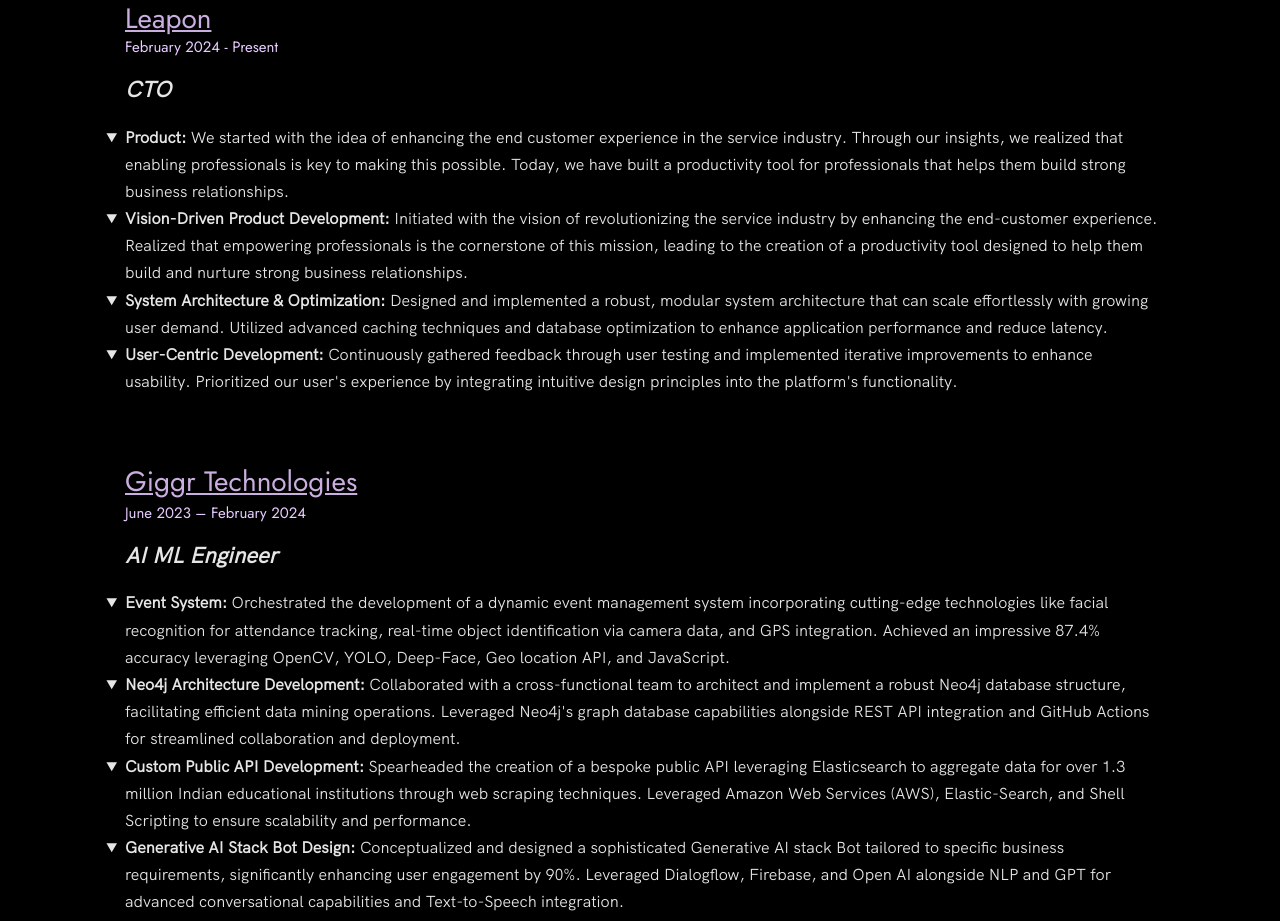
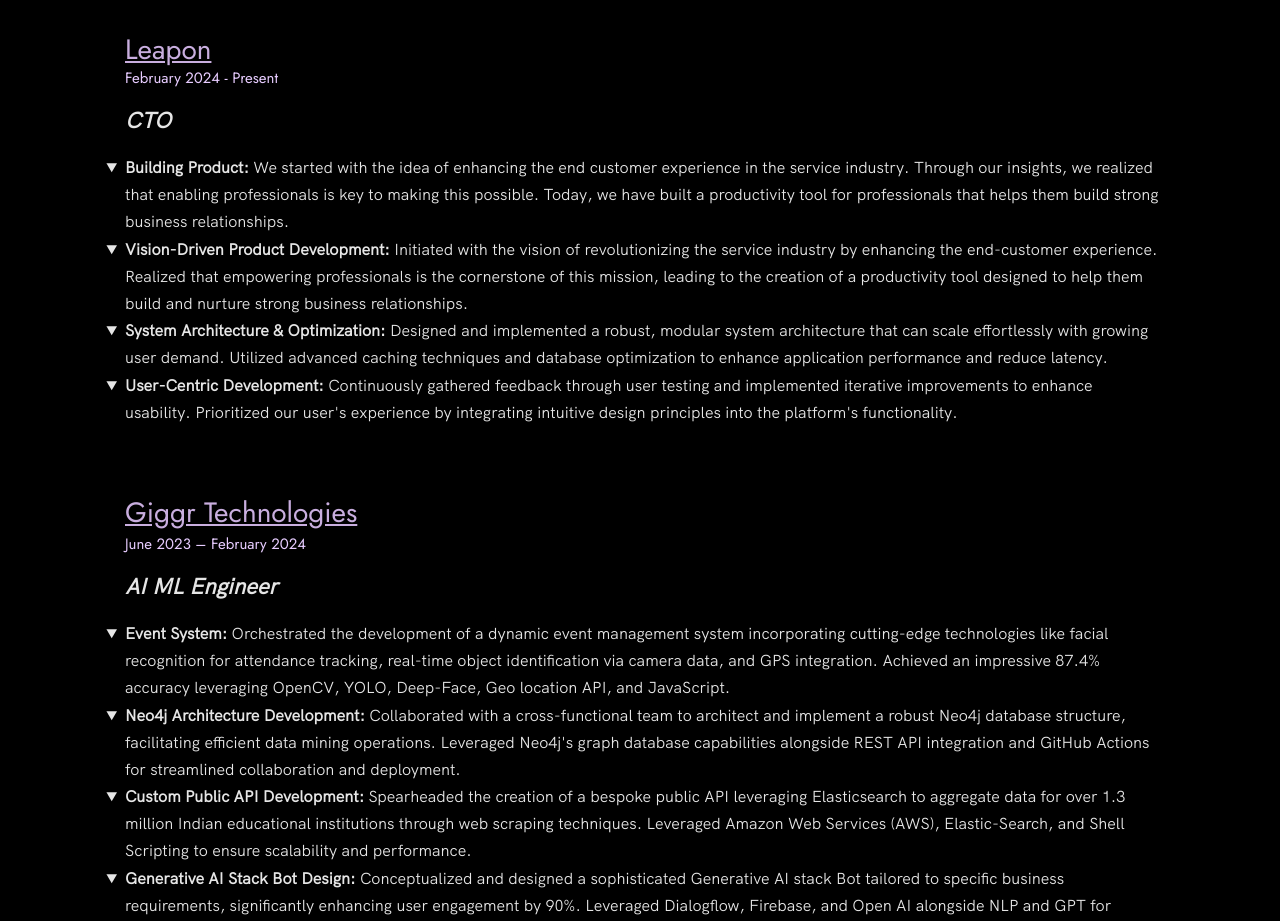
Before and after one commit to sancharika/sancharika.github.io, a Next.js app: page / in a window 1280 px wide. Shown: the part 2660-3581 px from the top of the page. Built offline with nearby package versions, Linux system fonts and the light colour scheme.

Commit message:
Added leapon in bio reasons

```diff
--- a/src/app/page.js
+++ b/src/app/page.js
@@ -47,8 +47,8 @@
                     cutting-edge technology to craft innovative solutions. With a solid
                     foundation in data science and backend development, I am currently
                     co-building <i>Leapon</i>, a groundbreaking product aimed at transforming
-                    professional relationship management.<br/>
-                    Recently graduating from Kalinga Institute of Industrial
+                    professional relationship management.<br/><br/>
+                    Graduated from Kalinga Institute of Industrial
                     Technology University with a Bachelor&#39;s Of Technology in
                     Information Technology has equipped me with a strong academic
                     background to complement my practical skills. I&#39;m eager to
@@ -198,7 +198,7 @@
                 </p>
                 <ul className="exp__jd">
                   <li>
-                    <b>Product:</b> We started with the idea of enhancing
+                    <b>Building Product:</b> We started with the idea of enhancing
                     the end customer experience in the service industry. Through our insights, we
                     realized that enabling professionals is key to making this possible. Today,
                     we have built a productivity tool for professionals that helps them build
```
